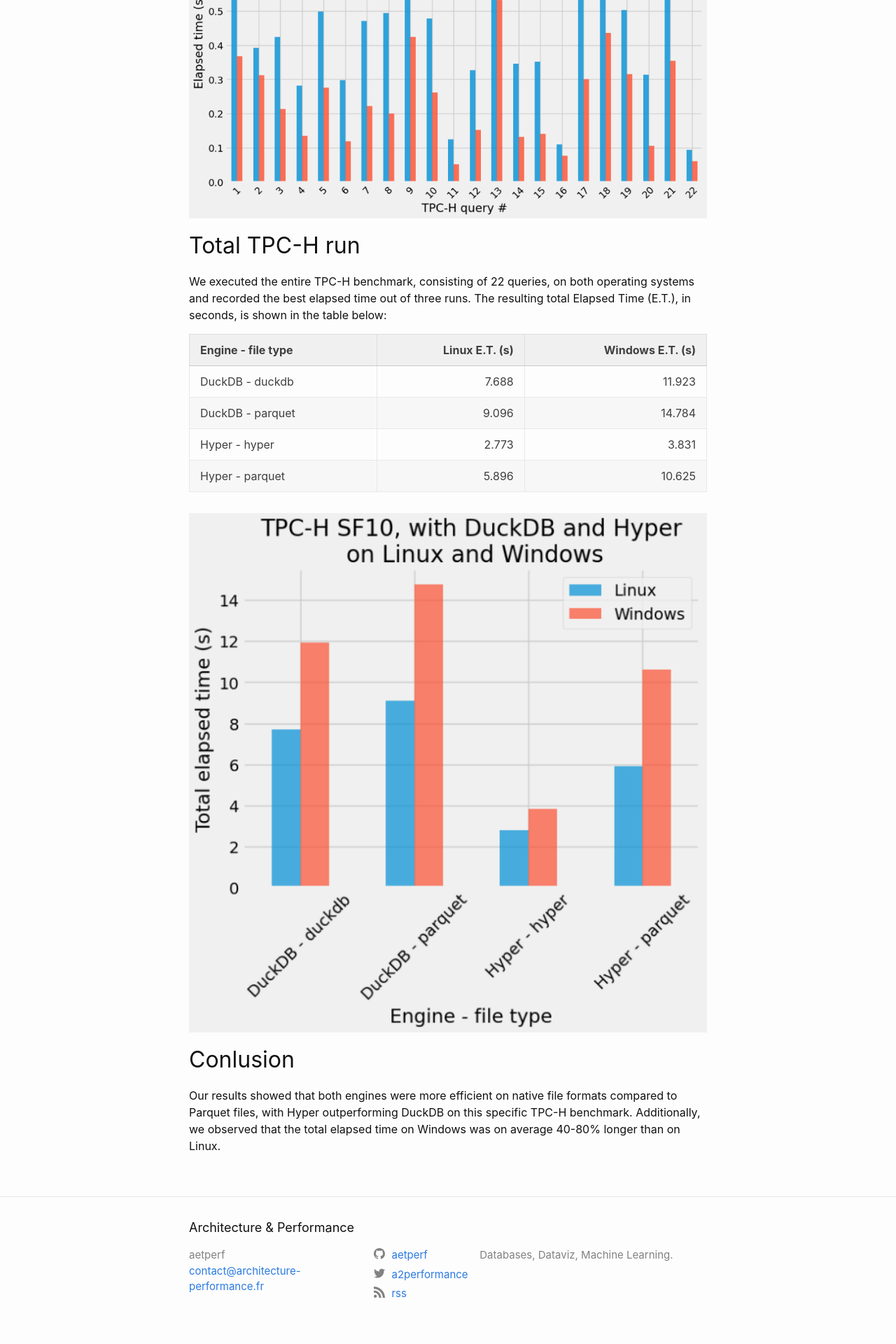
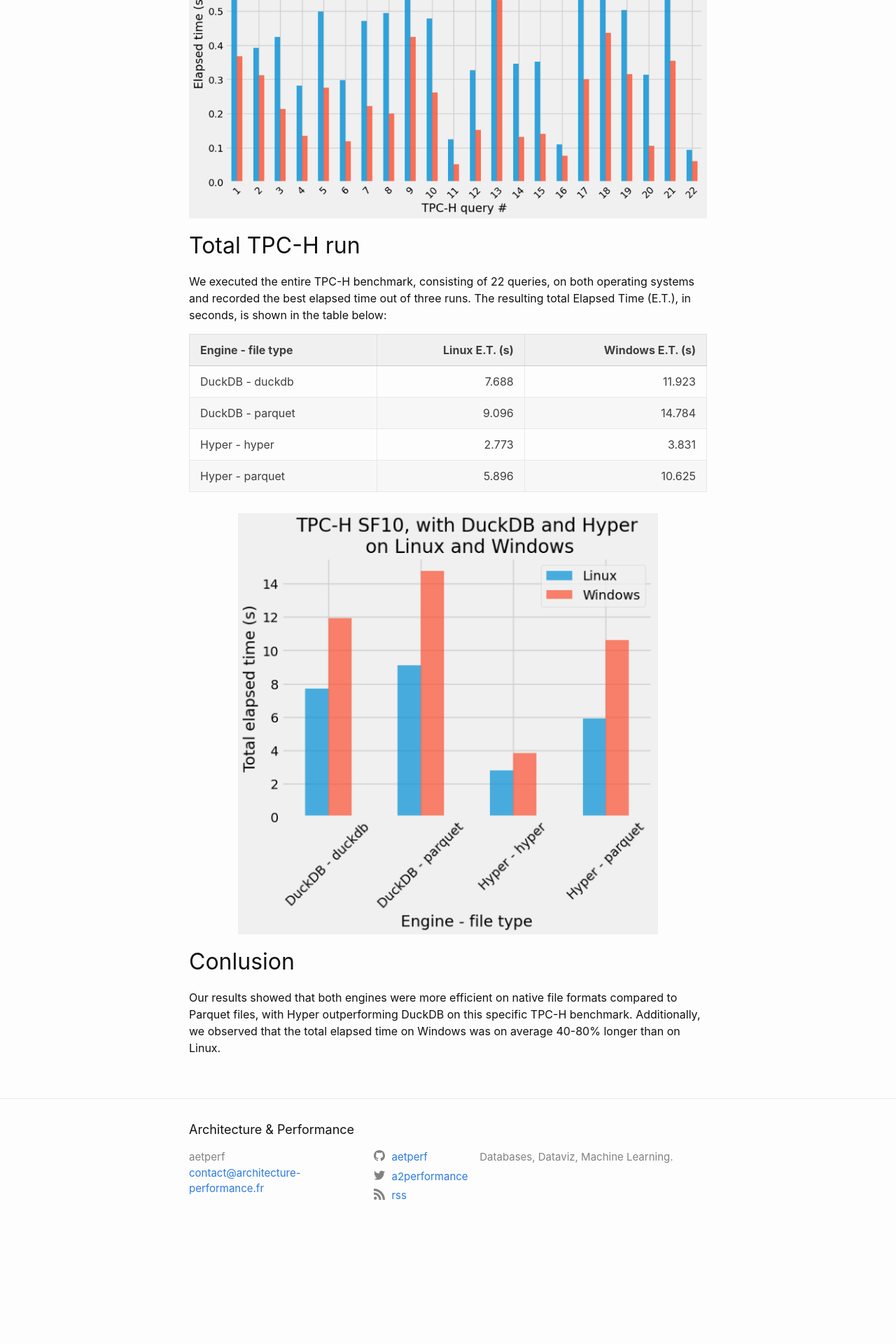
Before and after one commit to aetperf/aetperf.github.io, a Jekyll site: the page built from _posts/2023-04-04-TPC-H-benchmark-of-Hyper-and-DuckDB-on-Windows-and-Linux-OS.md, in a window 1280 px wide. Shown: the part 4192-6112 px from the top of the page at 70% size. Built offline with Jekyll 4.4.1, drawn with Linux system fonts in a browser that asks for light colours; comment, search, counter and statistics services are not loaded; after the commit the page ends 5972 px from its top, so only the background shows below that.

Commit message:
figure size

```diff
--- a/_posts/2023-04-04-TPC-H-benchmark-of-Hyper-and-DuckDB-on-Windows-and-Linux-OS.md
+++ b/_posts/2023-04-04-TPC-H-benchmark-of-Hyper-and-DuckDB-on-Windows-and-Linux-OS.md
@@ -121,7 +121,7 @@
 | Hyper - parquet  |   5.896 |    10.625 |
 
 <p align="center">
-  <img width="1200" src="/img/2023-04-04_01/total_et.png" alt="total_et">
+  <img width="600" src="/img/2023-04-04_01/total_et.png" alt="total_et">
 </p>
 
 ## Conlusion
```
